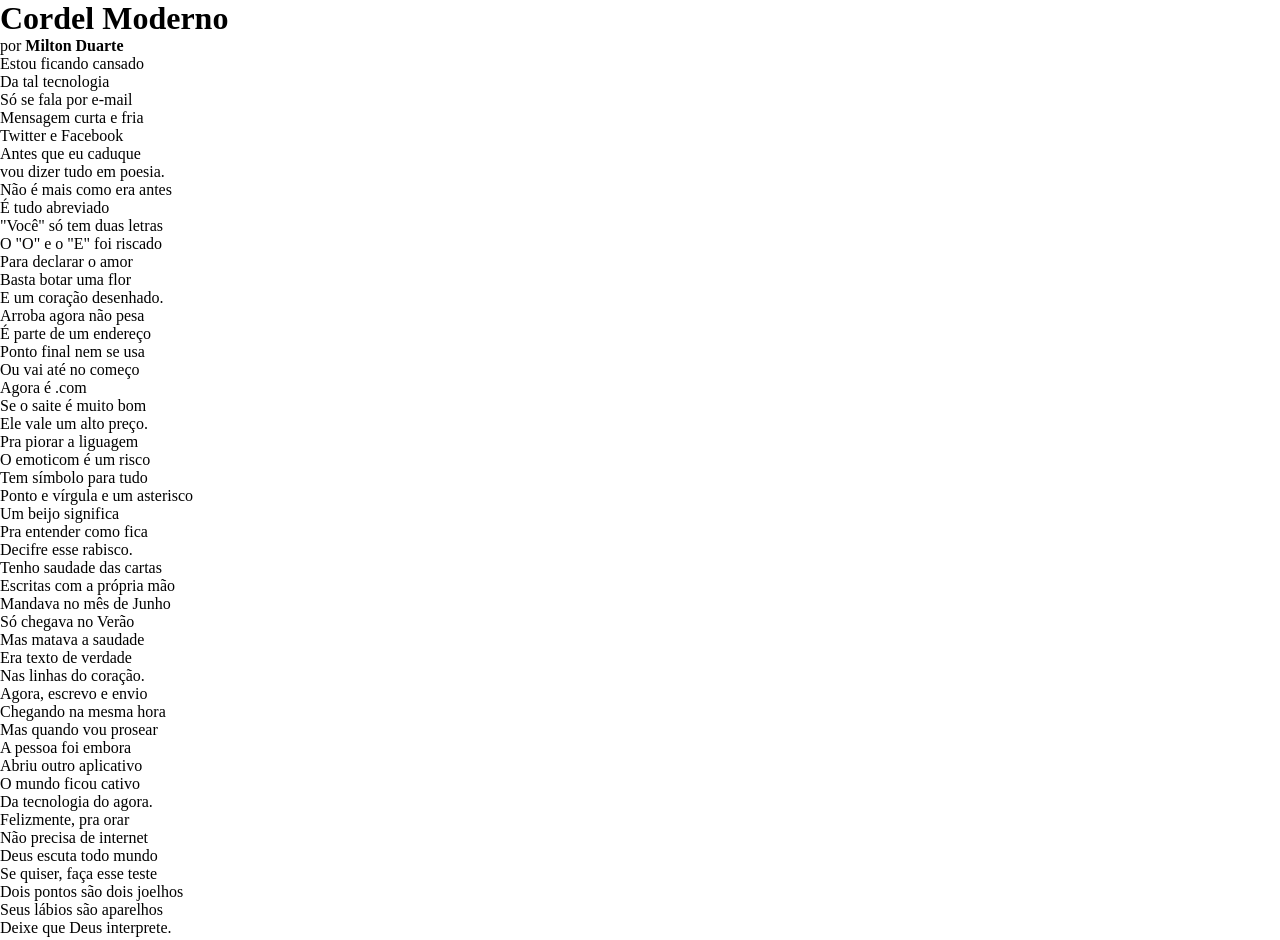
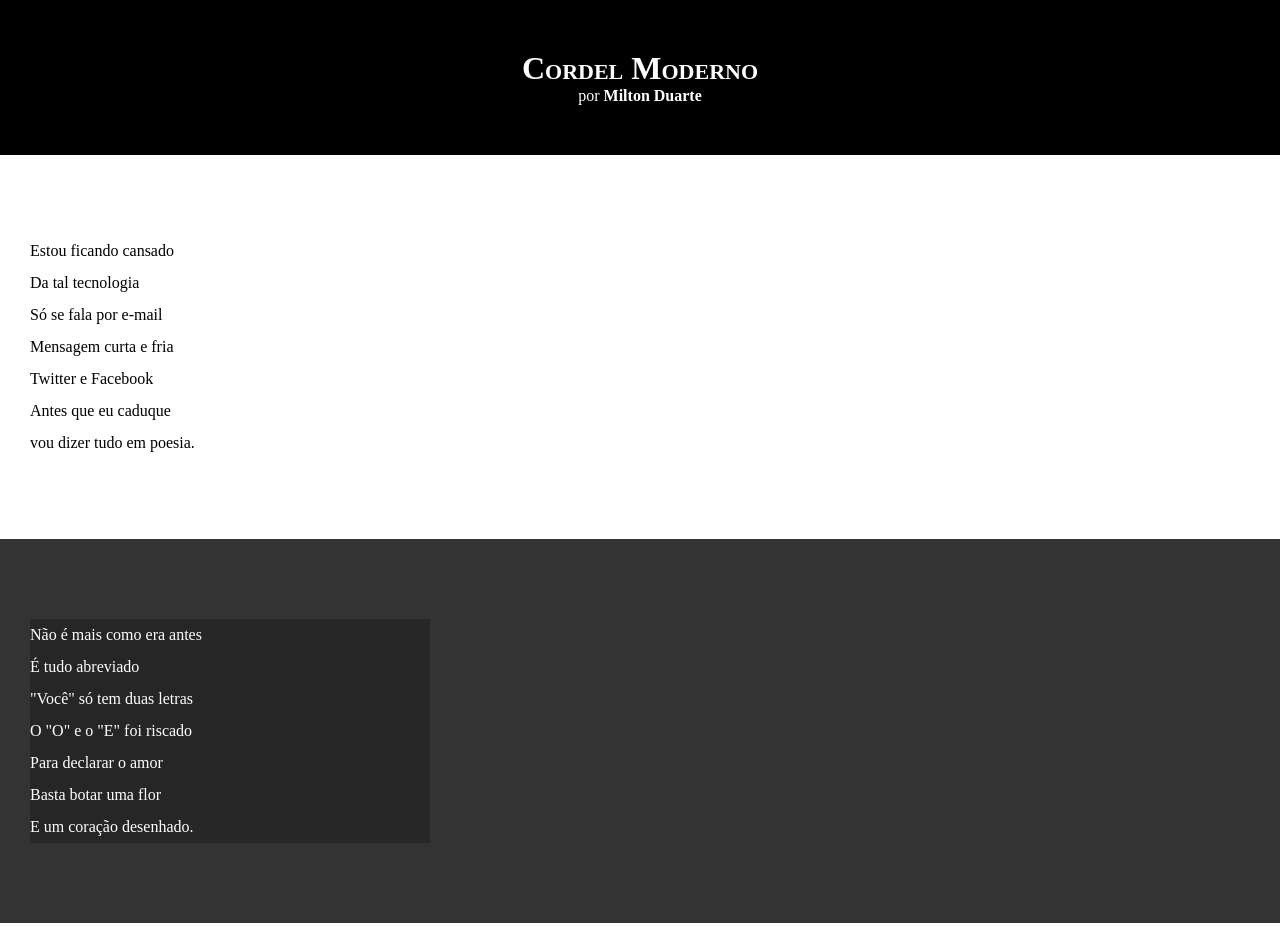
Before and after one commit to MatheusSouto/cursoguanabara, a plain HTML site: page desafio-cordel/index.html in a window 1280 px wide. Shown: the top 940 px of the page. Drawn offline with Linux system fonts and the light colour scheme.

Commit message:
atualização estilo de texto, header e sections

```diff
--- a/desafio-cordel/estilo/estilo.css
+++ b/desafio-cordel/estilo/estilo.css
@@ -1,4 +1,54 @@
 @charset "UTF-8";
 *{
-    margin: 0;
-    padding:0;
+    margin: 0px;
+    padding:0px;
+}
+html, body{
+    min-width: 100vh;
+    background-color: dark;
+}
+header{
+    background-color: black;
+    color: white;
+    text-align: center;
+}
+header > h1{
+    padding-top: 50px;
+    font-variant: small-caps;
+}
+header > p{
+    padding-bottom: 50px;
+}
+header a, footer a{
+    color:white;
+    text-decoration: none;
+    font-weight: bolder;
+    }
+header a:hover, footer a:hover{
+    text-decoration: underline;
+}
+section{
+    padding-top: 10vh;
+    padding-bottom: 10vh;
+    line-height: 2em;
+    padding-left: 30px;
+}
+section.normal{
+    background-color: white;
+    color: black;
+}
+
+section.imagem{
+    background-color: rgb(51, 51, 51);
+    color: white;
+}
+section.imagem > p{
+    width: 400px;
+    background-color: rgb(0, 0,0, 0.253);
+}
+footer{
+    background-color:black;
+    color: white;
+    text-align: center;
+    padding: 10px;
+}
--- a/desafio-cordel/index.html
+++ b/desafio-cordel/index.html
@@ -10,10 +10,10 @@
 <body>
     <header>
         <h1>Cordel Moderno</h1>
-        <p>por <b>Milton Duarte</b></p>
+        por <a href=#>Milton Duarte</a></p>
     </header>
     <main>
-        <section>
+        <section class="normal">
             <p>Estou ficando cansado</br>
              Da tal tecnologia</br>
             Só se fala por e-mail</br>
@@ -22,7 +22,7 @@
             Antes que eu caduque</br>
             vou dizer tudo em poesia.</p>
         </section>
-        <section>
+        <section class="imagem">
             <p>Não é mais como era antes</br>
             É tudo abreviado</br>
             "Você" só tem duas letras</br>
@@ -32,7 +32,7 @@
             E um coração desenhado.</p>
 
         </section>
-        <section>
+        <section class="normal">
 
             <p>Arroba agora não pesa</br>
             É parte de um endereço</br>
@@ -51,7 +51,7 @@
             Decifre esse rabisco.</p>
 
         </section>
-        <section>
+        <section class="imagem">
 
             <p>Tenho saudade das cartas</br>
             Escritas com a própria mão</br>
@@ -62,7 +62,7 @@
             Nas linhas do coração.</p>
 
         </section>
-        <section>
+        <section class="normal">
 
             <p>Agora, escrevo e envio</br>
             Chegando na mesma hora</br>
@@ -83,6 +83,9 @@
             Deixe que Deus interprete.</p>
 
         </section>
+        <footer>
+            <p>Site criado por <a href="#">Matheus Souto</a>para o <a href="www.cursoemvideo.com" target="_blank">CursoemVideo</a></p>
+        </footer>
     </main>
 </body>
 </html>
```
